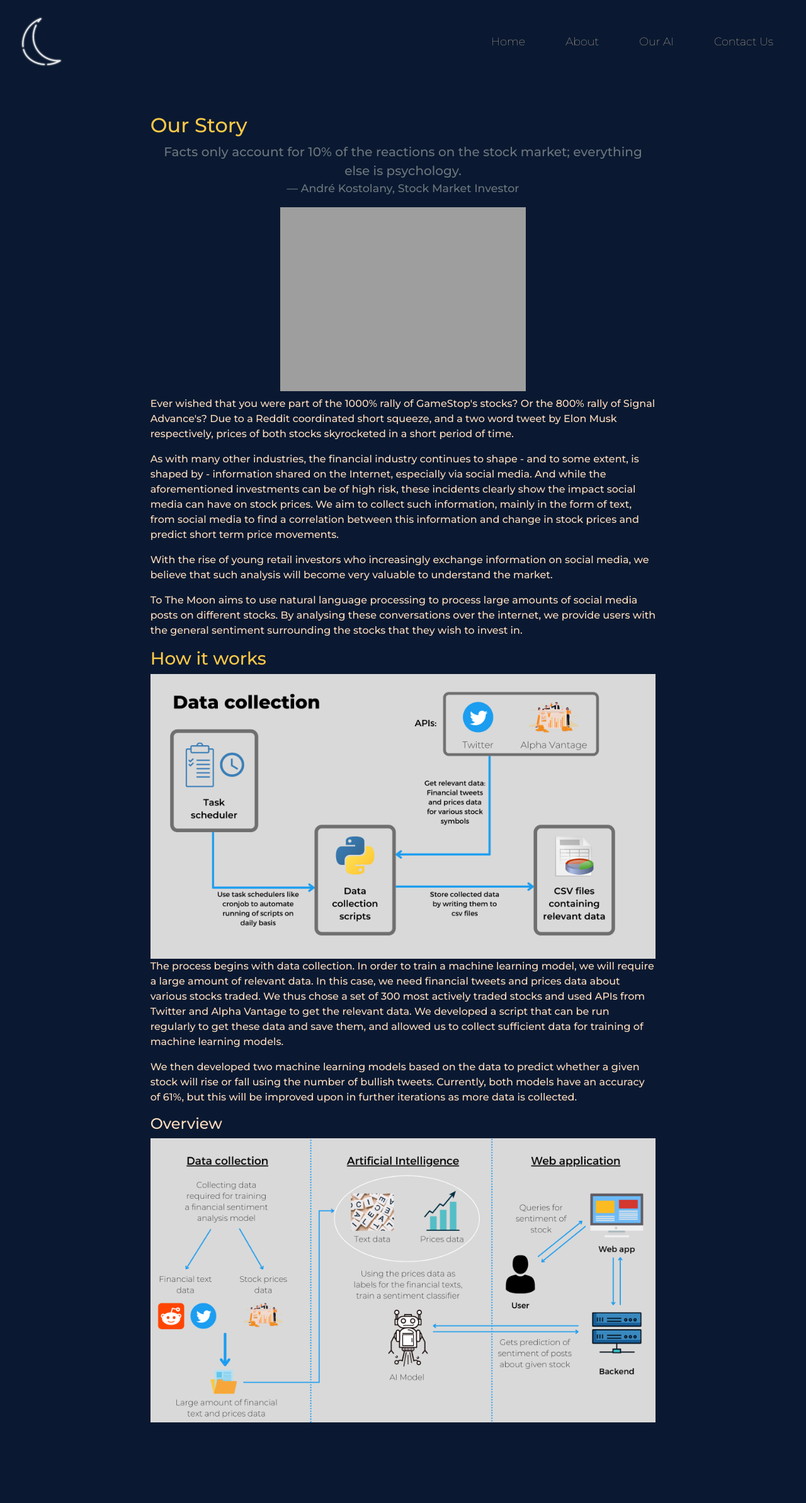
After one commit to Jiaaa-yang/orbital-to-the-moon, a Flask app: page /about in a window 1280 px wide. The commit adds this page. Shown: the whole page at 63% size. Run offline with Flask 2, Linux system fonts and the light colour scheme; parts of the project's set-up code (start-up, migrations or seed data) failed here and were passed over; grey boxes are pictures that could not be loaded.

Commit message:
Added static pages

```diff
--- a/flask_app/static/main.css
+++ b/flask_app/static/main.css
@@ -90,6 +90,15 @@ ANALYSIS PAGE
     font-size: 1.4rem;
 }
 
+/*
+ABOUT PAGE
+*/
+
+/* Theme overrides*/
+.quote {
+	color: #6c757d;
+}
+
 /* Buttons for graph selection */
 .flex-container {
     display: -ms-flexbox;
--- /dev/null
+++ b/flask_app/templates/about.html
@@ -0,0 +1,52 @@
+{% extends 'base.html' %}
+
+{% block content %}
+<!-- 'About Us' page content -->
+<div class="container-fluid" id="homepage-content" style="margin-top: -5em;">
+  <div class="row align-items-center">
+     <div class="offset-lg-2 col-lg-8">
+	   <h2 class="highlight">Our Story</h2>
+	   <blockquote class="quote blockquote text-center">
+	     <p class="mb=0">Facts only account for 10% of the reactions on the stock market;
+		 everything else is psychology.</p>
+		 <footer class="blockquote-footer">Andr&eacute; Kostolany, Stock Market Investor
+	  </blockquote>
+	 </div>
+    <div class="offset-lg-4 col-lg-4">
+	  <img src="https://s.wsj.net/public/resources/images/OG-AE141_Social_J_20150420173657.jpg"
+	  class="center img-fluid" alt="Stock image of Twitter sentiment analysis">
+	</div>
+
+	<!-- Start of text -->
+	<div class="offset-lg-2 col-lg-8 mt-2">
+	  <p>Ever wished that you were part of the 1000% rally of GameStop's stocks? Or the 800% rally
+	  of Signal Advance's? Due to a Reddit coordinated short squeeze, and a two word tweet by Elon
+	  Musk respectively, prices of both stocks skyrocketed in a short period of time.</p>
+	  <p>As with many other industries, the financial industry continues to shape - and to some extent,
+	  is shaped by - information shared on the Internet, especially via social media. And while the
+	  aforementioned investments can be of high risk, these incidents clearly show the impact social media
+	  can have on stock prices. We aim to collect such information, mainly in the form of text, from social
+	  media to find a correlation between this information and change in stock prices and predict short term
+	  price movements.</p>
+	  <p>With the rise of young retail investors who increasingly exchange information on social media, we
+	  believe that such analysis will become very valuable to understand the market.</p>
+	  <p>To The Moon aims to use natural language processing to process large amounts of social media
+	  posts on different stocks. By analysing these conversations over the internet, we provide users
+	  with the general sentiment surrounding the stocks that they wish to invest in.</p>
+	  <h3 class="highlight">How it works</h3>
+	  <img src="{{ url_for('static', filename='images/data_collection.png') }}" class="center img-fluid" alt="Overview of data collection process">
+	  <p>The process begins with data collection. In order to train a machine learning model, we will
+	  require a large amount of relevant data. In this case, we need financial tweets and prices data
+	  about various stocks traded. We thus chose a set of 300 most actively traded stocks and used APIs
+	  from Twitter and Alpha Vantage to get the relevant data. We developed a script that can be run
+	  regularly to get these data and save them, and allowed us to collect sufficient data for training
+	  of machine learning models.<p>
+	  <p>We then developed two machine learning models based on the data to predict whether a given
+	  stock will rise or fall using the number of bullish tweets. Currently, both models have an accuracy
+	  of 61%, but this will be improved upon in further iterations as more data is collected.</p>
+	  <h4>Overview</h4>
+	  <img src="{{ url_for('static', filename='images/project_overview.png') }}" class="center img-fluid" alt="Mechanism overview">
+	</div>
+  </div>
+</div>
+{% endblock %}
--- a/flask_app/templates/base.html
+++ b/flask_app/templates/base.html
@@ -30,13 +30,13 @@
               <a class="nav-link header-link" aria-current="page" href="{{ url_for('index.home') }}">Home</a>
             </li>
             <li class="nav-item px-4">
-              <a class="nav-link header-link" href="#">About</a>
+              <a class="nav-link header-link" href="{{ url_for('index.about') }}">About</a>
             </li>
             <li class="nav-item px-4">
-              <a class="nav-link header-link" href="#">Our AI</a>
+              <a class="nav-link header-link" href="{{ url_for('index.ai') }}">Our AI</a>
             </li>
             <li class="nav-item px-4">
-              <a class="nav-link header-link" href="#">Contact Us</a>
+              <a class="nav-link header-link" href="{{ url_for('index.contact') }}">Contact Us</a>
             </li>
           </ul>
         </div>
--- a/flask_app/views/home.py
+++ b/flask_app/views/home.py
@@ -13,3 +13,15 @@ def home():
         return analysis(ticker)
 
     return render_template('index.html')
+
+@bp.route('/contact', methods=["GET"])
+def contact():
+    return(render_template('contact.html'))
+
+@bp.route('/about', methods=["GET"])
+def about():
+    return(render_template('about.html'))
+
+@bp.route('/ai', methods=["GET"])
+def ai():
+    return(render_template('ai.html'))
```
Also changed, not shown: flask_app/templates/ai.html (added, +40 -0 lines), flask_app/templates/contact.html (added, +15 -0 lines), flask_app/static/images/data_collection.png (added), flask_app/static/images/msft_month.png (deleted), flask_app/static/images/msft_week.png (deleted), flask_app/static/images/msft_year.png (deleted), flask_app/static/images/project_overview.png (added).
